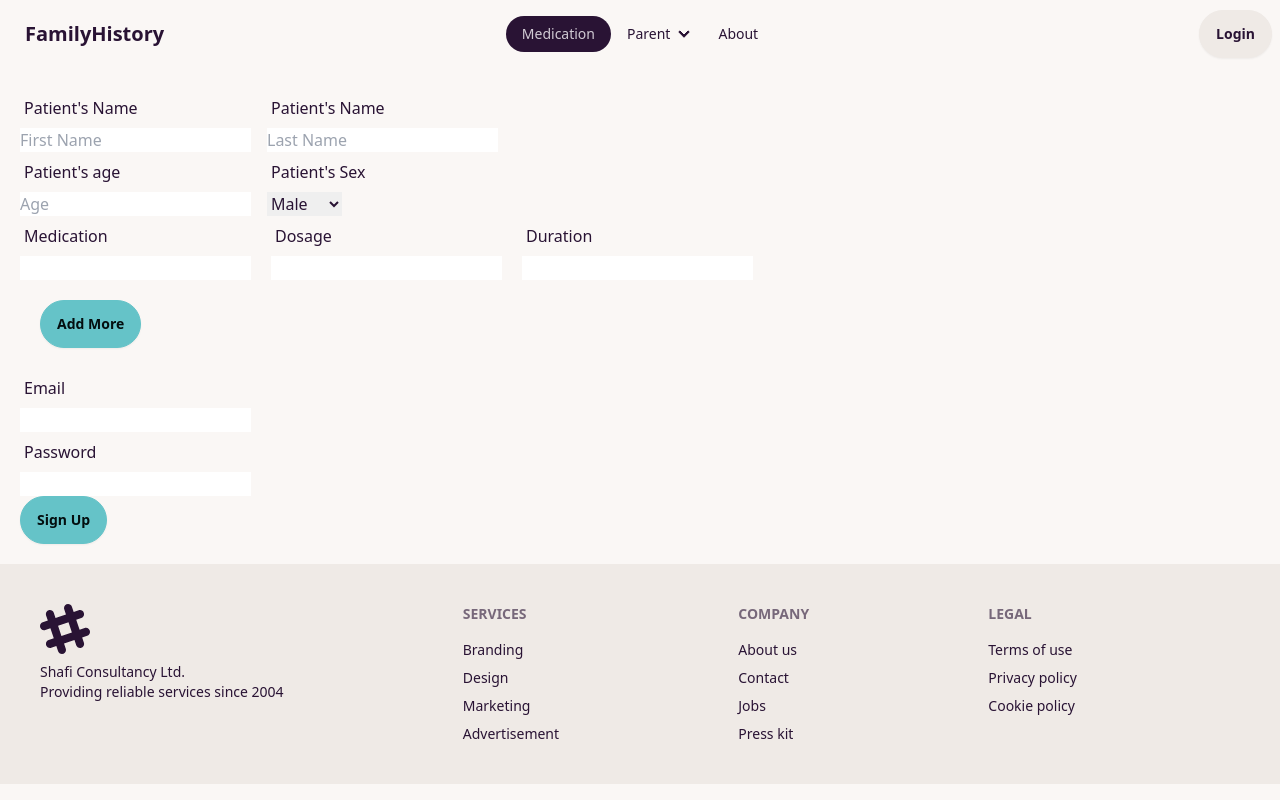
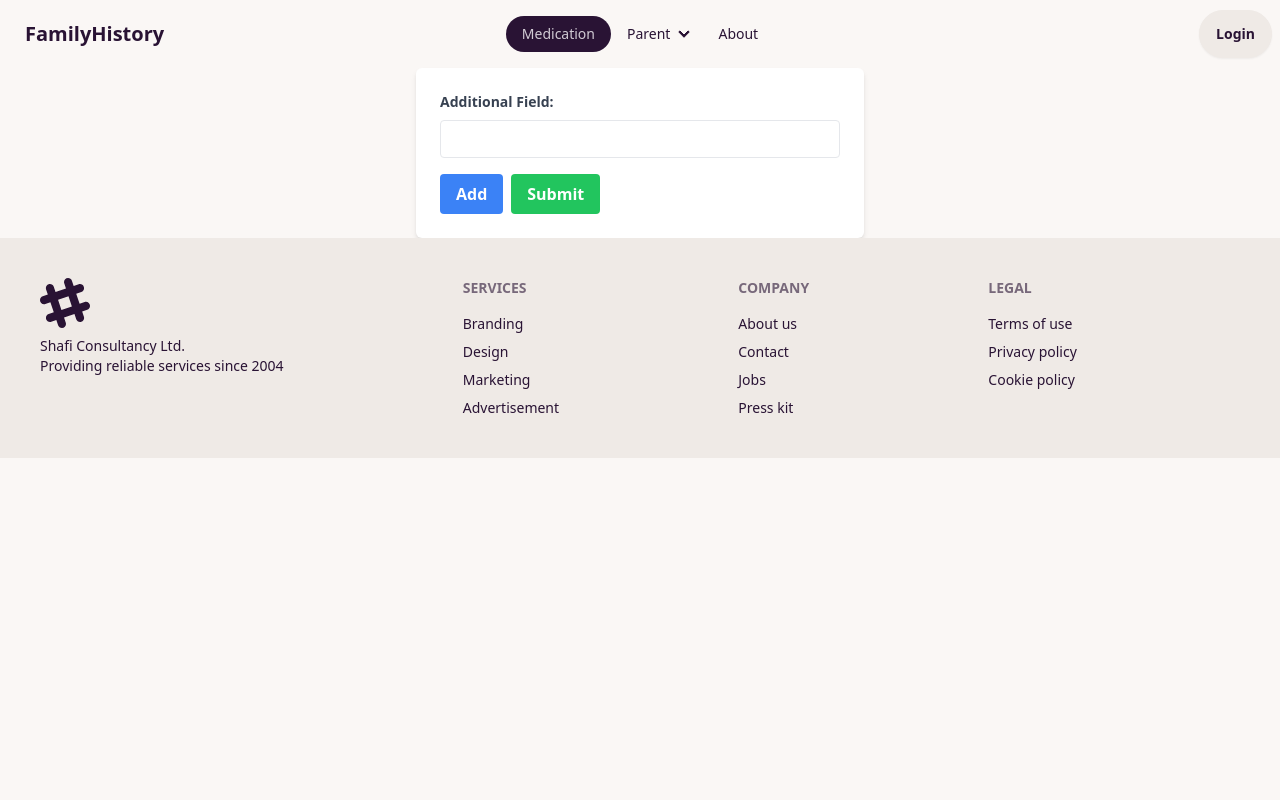
Before and after one commit to Aminul667/med, a React (Vite) app: page /medication in a window 1280 px wide. Built offline with nearby package versions, Linux system fonts and the light colour scheme.

Commit message:
updated AddMedication component

```diff
--- a/src/Routes/Routes.jsx
+++ b/src/Routes/Routes.jsx
@@ -19,6 +19,7 @@ const router = createBrowserRouter([
       },
       {
         path: "medication",
+        // element: <AddMedication></AddMedication>,
         element: <AddMedication></AddMedication>,
       },
     ],
--- a/src/pages/AddMedication/AddMedication.jsx
+++ b/src/pages/AddMedication/AddMedication.jsx
@@ -1,235 +1,77 @@
-import { useState } from "react";
-import { useForm } from "react-hook-form";
+import { useFieldArray, useForm } from "react-hook-form";
 
 const AddMedication = () => {
-  // const [inputs, setInputs] = useState([{ firstName: "", lastName: "" }]);
-
-  // const handleAddInput = () => {
-  //   setInputs([...inputs, { firstName: "", lastName: "" }]);
-  // };
-
-  // const handleChange = (event, index) => {
-  //   let { name, value } = event.target;
-  //   let onChangeValue = [...inputs];
-  //   onChangeValue[index][name] = value;
-  //   setInputs(onChangeValue);
-  // };
-
-  // const handleDeleteInput = (index) => {
-  //   const newArray = [...inputs];
-  //   newArray.splice(index, 1);
-  //   setInputs(newArray);
-  // };
   const {
     register,
     handleSubmit,
-    reset,
     formState: { errors },
+    control,
   } = useForm();
+  const { fields, append } = useFieldArray({
+    control: control,
+    name: "inputFields",
+  });
 
   const onSubmit = (data) => {
     console.log(data);
+    // Here you can handle form submission, like sending data to a server
   };
 
   return (
-    // <div className="container">
-    //   {inputs.map((item, index) => (
-    //     <div className="input_container" key={index}>
-    //       <input
-    //         name="firstName"
-    //         type="text"
-    //         value={item.firstName}
-    //         onChange={(event) => handleChange(event, index)}
-    //       />
-    //       <input
-    //         name="lastName"
-    //         type="text"
-    //         value={item.lastName}
-    //         onChange={(event) => handleChange(event, index)}
-    //       />
-    //       {inputs.length > 1 && (
-    //         <button onClick={() => handleDeleteInput(index)}>Delete</button>
-    //       )}
-    //       {index === inputs.length - 1 && (
-    //         <button onClick={() => handleAddInput()}>Add</button>
-    //       )}
-    //     </div>
-    //   ))}
-
-    //   <div className="body"> {JSON.stringify(inputs)} </div>
-    // </div>
-    <div className="m-5">
-      <form onSubmit={handleSubmit(onSubmit)} className="form">
-        {/* name */}
-        <div className="flex gap-4">
-          <div className="">
-            <label className="label">
-              <span className="">Patient's Name</span>
+    <form
+      onSubmit={handleSubmit(onSubmit)}
+      className="max-w-md mx-auto p-6 bg-white shadow-md rounded-md"
+    >
+      <div className="mb-4">
+        <label
+          htmlFor="additionalField"
+          className="block text-gray-700 text-sm font-bold mb-2"
+        >
+          Additional Field:
         </label>
         <input
           type="text"
-              {...register("firstName", { required: true })}
-              name="firstName"
-              placeholder="First Name"
-              className="input-section"
+          id="additionalField"
+          {...register("additionalField")}
+          className="appearance-none border rounded w-full py-2 px-3 text-gray-700 leading-tight focus:outline-none focus:shadow-outline"
         />
-            {errors.firstName && (
-              <p className="error-message">First Name is required</p>
-            )}
       </div>
-          <div className="">
-            <label className="label">
-              <span className="">Patient's Name</span>
+      {fields.map((field, index) => (
+        <div key={field.id} className="mb-4">
+          <label
+            htmlFor={`firstName${index}`}
+            className="block text-gray-700 text-sm font-bold mb-2"
+          >
+            First Name:
           </label>
           <input
             type="text"
-              {...register("lastName", { required: true })}
-              name="lastName"
-              placeholder="Last Name"
-              className="input-section"
+            {...register(`inputFields.${index}.firstName`, {
+              required: "First Name is required",
+            })}
+            className="appearance-none border rounded w-full py-2 px-3 text-gray-700 leading-tight focus:outline-none focus:shadow-outline"
           />
-            {errors.lastName && (
-              <p className="error-message">Last Name is required</p>
+          {errors?.inputFields?.[index]?.firstName && (
+            <p className="text-red-500 text-xs mt-1">
+              {errors.inputFields[index].firstName.message}
+            </p>
           )}
         </div>
-        </div>
-
-        {/* age and sex */}
-        <div className="flex gap-4">
-          <div className="">
-            <label className="label">
-              <span className="">Patient's age</span>
-            </label>
-            <input
-              type="number"
-              {...register("age", { required: true })}
-              name="age"
-              placeholder="Age"
-              className="input-section"
-            />
-            {errors.age && <p className="error-message">Age is required</p>}
-          </div>
-          <div className="">
-            <label className="label">
-              <span className="">Patient's Sex</span>
-            </label>
-            {/* <input
-              type="text"
-              {...register("name", { required: true })}
-              name="name"
-              placeholder="Last Name"
-              className="input-section"
-            /> */}
-            <select {...register("sex", { required: true })} name="sex">
-              <option value="Male">Male</option>
-              <option value="Female">Female</option>
-              <option value="Other">Other</option>
-            </select>
-            {errors.sex && (
-              <p className="error-message">Please select the sex</p>
-            )}
-          </div>
-        </div>
-
-        {/* Medication Information */}
-        <div>
-          <div className="flex gap-5">
-            <div className="">
-              <label className="label">
-                <span className="">Medication</span>
-              </label>
-              <input
-                type="text"
-                {...register("medication")}
-                name="medication"
-                // placeholder="Name"
-                className="input-section"
-              />
-              {/* {errors.photoUrl && <span className="error-message">Photo is required</span>} */}
-            </div>
-            <div className="">
-              <label className="label">
-                <span className="">Dosage</span>
-              </label>
-              <input
-                type="text"
-                {...register("dosage")}
-                name="dosage"
-                // placeholder="Name"
-                className="input-section"
-              />
-              {/* {errors.photoUrl && <span className="error-message">Photo is required</span>} */}
-            </div>
-            <div className="">
-              <label className="label">
-                <span className="">Duration</span>
-              </label>
-              <input
-                type="text"
-                {...register("duration")}
-                name="duration"
-                // placeholder="Name"
-                className="input-section"
-              />
-              {/* {errors.photoUrl && <span className="error-message">Photo is required</span>} */}
-            </div>
-          </div>
-          <button className="btn btn-primary m-5">Add More</button>
-        </div>
-
-        {/* email */}
-        <div className="">
-          <label className="label">
-            <span className="">Email</span>
-          </label>
-          <input
-            type="email"
-            {...register("email", {
-              required: true,
-              validate: {
-                matchPattern: (v) =>
-                  /^\w+([.-]?\w+)*@\w+([.-]?\w+)*(\.\w{2,3})+$/.test(v) ||
-                  "Email address must be a valid address",
-              },
-            })}
-            name="email"
-            className="input-section"
-          />
-          {errors.email?.message && (
-            <p className="error-message">{errors.email.message}</p>
-          )}
-        </div>
-
-        {/* password */}
-        <div className="">
-          <label className="label">
-            <span className="">Password</span>
-          </label>
-          <input
-            type="password"
-            {...register("password", {
-              required: true,
-
-              validate: {
-                maxLength: (v) =>
-                  v.length >= 8 || "Password should be at least 8 character",
-                // matchPattern: (v) =>
-                //   /(?=.*[A-Z])(?=.*[!@#$&*])(?=.*[0-9])(?=.*[a-z])/.test(v) ||
-                //   "Password should contain at least one upper case latter, one lowercase latter and one special character",
-              },
-            })}
-            name="password"
-            // placeholder="Name"
-            className="input-section"
-          />
-          <p className="error-message">{errors.password?.message}</p>
-        </div>
-
-        <div>
-          <input className="btn btn-primary" type="submit" value="Sign Up" />
-        </div>
+      ))}
+      <button
+        type="button"
+        onClick={() => append({ firstName: "" })}
+        className="bg-blue-500 hover:bg-blue-700 text-white font-bold py-2 px-4 rounded"
+      >
+        Add
+      </button>
+      <button
+        type="submit"
+        className="bg-green-500 hover:bg-green-700 text-white font-bold py-2 px-4 rounded ml-2"
+      >
+        Submit
+      </button>
     </form>
-    </div>
   );
 };
 
```
Lines whose indentation alone changed are shown as unchanged.
